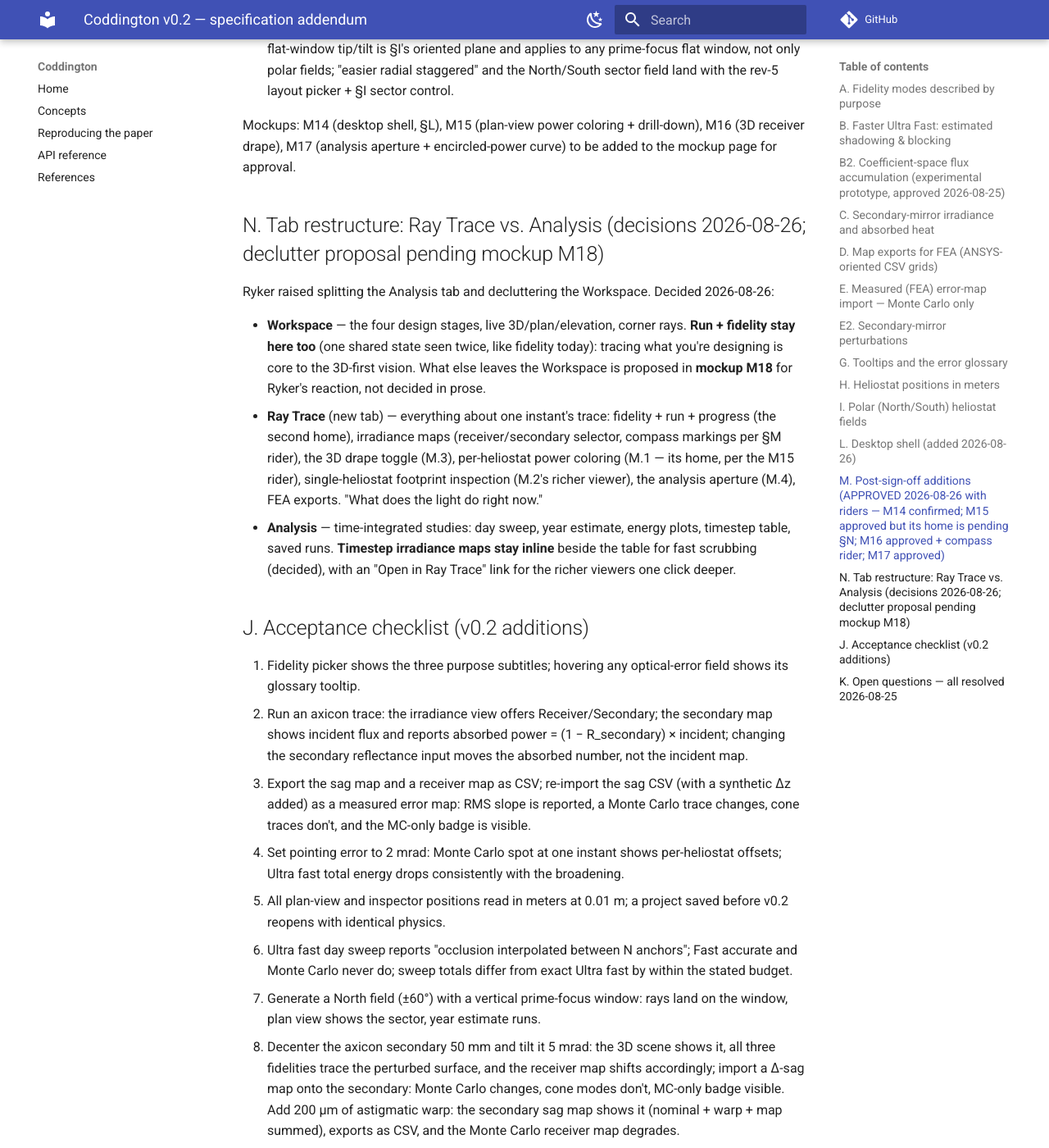
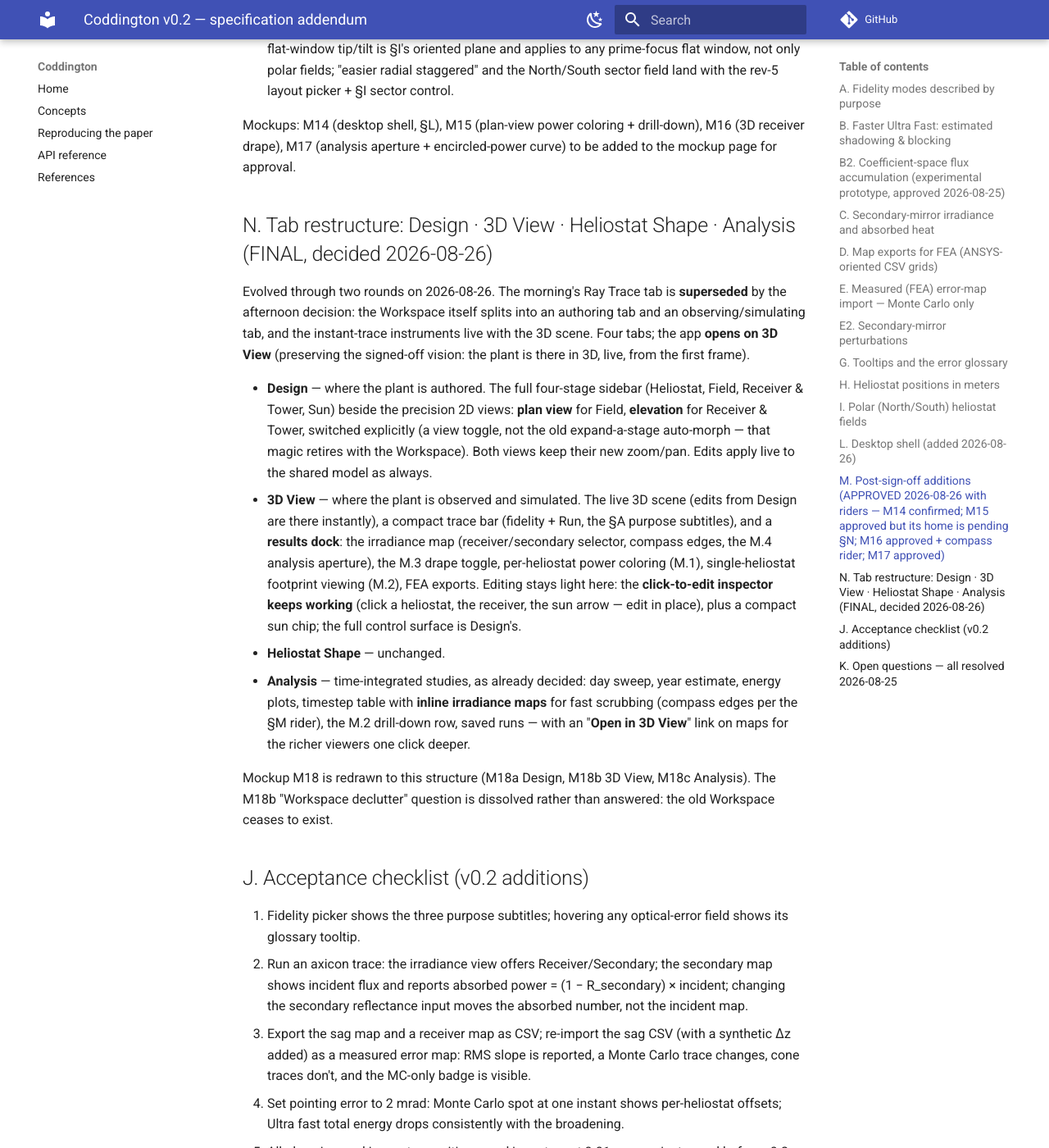
Before and after one commit to wilryk/coddington, an MkDocs documentation site: the page built from docs/ui-spec-v0.2.md, in a window 1280 px wide and 1400 px high, scrolled down 7882 px. Shown: the whole window at 82% size. Built offline with MkDocs 1.6.1 and Material for MkDocs 9.7.7, drawn with Linux system fonts in a browser that asks for light colours; comment, search, counter and statistics services are not loaded.

Commit message:
The house splits into the drafting room and the observatory
Spec N, final: Design (full sidebar beside the plan and elevation
views, switched explicitly -- the expand-a-stage viewport morph
retires) and 3D View (the live scene, compact trace bar, and a
results dock carrying the map with aperture and compass edges, the
drape toggle, power coloring, footprint viewing, and FEA exports),
plus Heliostat Shape and Analysis unchanged. The morning''s Ray
Trace tab is superseded; the app opens on 3D View so the plant is
still there, live, from the first frame; click-to-edit stays in 3D.
Decided with Ryker 2026-08-26, second round.

Co-Authored-By: Claude Fable 5 <noreply@anthropic.com>

```diff
--- a/docs/ui-spec-v0.2.md
+++ b/docs/ui-spec-v0.2.md
@@ -126,13 +126,16 @@ Riders from the approval: **(a)** irradiance maps gain **N/E/S/W compass marking
 
 Mockups: M14 (desktop shell, §L), M15 (plan-view power coloring + drill-down), M16 (3D receiver drape), M17 (analysis aperture + encircled-power curve) to be added to the mockup page for approval.
 
-## N. Tab restructure: Ray Trace vs. Analysis (decisions 2026-08-26; declutter proposal pending mockup M18)
+## N. Tab restructure: Design · 3D View · Heliostat Shape · Analysis (FINAL, decided 2026-08-26)
 
-Ryker raised splitting the Analysis tab and decluttering the Workspace. Decided 2026-08-26:
+Evolved through two rounds on 2026-08-26. The morning's Ray Trace tab is **superseded** by the afternoon decision: the Workspace itself splits into an authoring tab and an observing/simulating tab, and the instant-trace instruments live with the 3D scene. Four tabs; the app **opens on 3D View** (preserving the signed-off vision: the plant is there in 3D, live, from the first frame).
 
-- **Workspace** — the four design stages, live 3D/plan/elevation, corner rays. **Run + fidelity stay here too** (one shared state seen twice, like fidelity today): tracing what you're designing is core to the 3D-first vision. What else leaves the Workspace is proposed in **mockup M18** for Ryker's reaction, not decided in prose.
-- **Ray Trace** (new tab) — everything about one instant's trace: fidelity + run + progress (the second home), irradiance maps (receiver/secondary selector, compass markings per §M rider), the 3D drape toggle (M.3), per-heliostat power coloring (M.1 — its home, per the M15 rider), single-heliostat footprint inspection (M.2's richer viewer), the analysis aperture (M.4), FEA exports. "What does the light do right now."
-- **Analysis** — time-integrated studies: day sweep, year estimate, energy plots, timestep table, saved runs. **Timestep irradiance maps stay inline** beside the table for fast scrubbing (decided), with an "Open in Ray Trace" link for the richer viewers one click deeper.
+- **Design** — where the plant is authored. The full four-stage sidebar (Heliostat, Field, Receiver & Tower, Sun) beside the precision 2D views: **plan view** for Field, **elevation** for Receiver & Tower, switched explicitly (a view toggle, not the old expand-a-stage auto-morph — that magic retires with the Workspace). Both views keep their new zoom/pan. Edits apply live to the shared model as always.
+- **3D View** — where the plant is observed and simulated. The live 3D scene (edits from Design are there instantly), a compact trace bar (fidelity + Run, the §A purpose subtitles), and a **results dock**: the irradiance map (receiver/secondary selector, compass edges, the M.4 analysis aperture), the M.3 drape toggle, per-heliostat power coloring (M.1), single-heliostat footprint viewing (M.2), FEA exports. Editing stays light here: the **click-to-edit inspector keeps working** (click a heliostat, the receiver, the sun arrow — edit in place), plus a compact sun chip; the full control surface is Design's.
+- **Heliostat Shape** — unchanged.
+- **Analysis** — time-integrated studies, as already decided: day sweep, year estimate, energy plots, timestep table with **inline irradiance maps** for fast scrubbing (compass edges per the §M rider), the M.2 drill-down row, saved runs — with an "**Open in 3D View**" link on maps for the richer viewers one click deeper.
+
+Mockup M18 is redrawn to this structure (M18a Design, M18b 3D View, M18c Analysis). The M18b "Workspace declutter" question is dissolved rather than answered: the old Workspace ceases to exist.
 
 ## J. Acceptance checklist (v0.2 additions)
 
```
